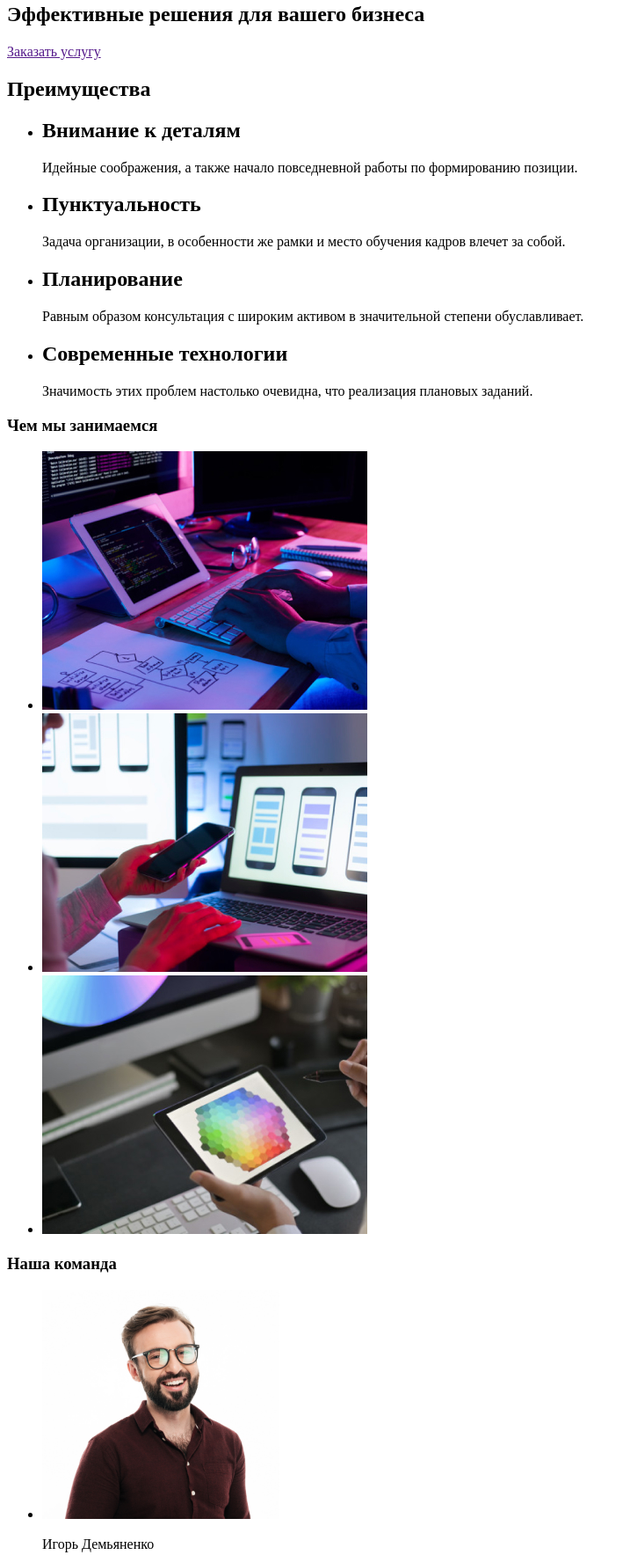
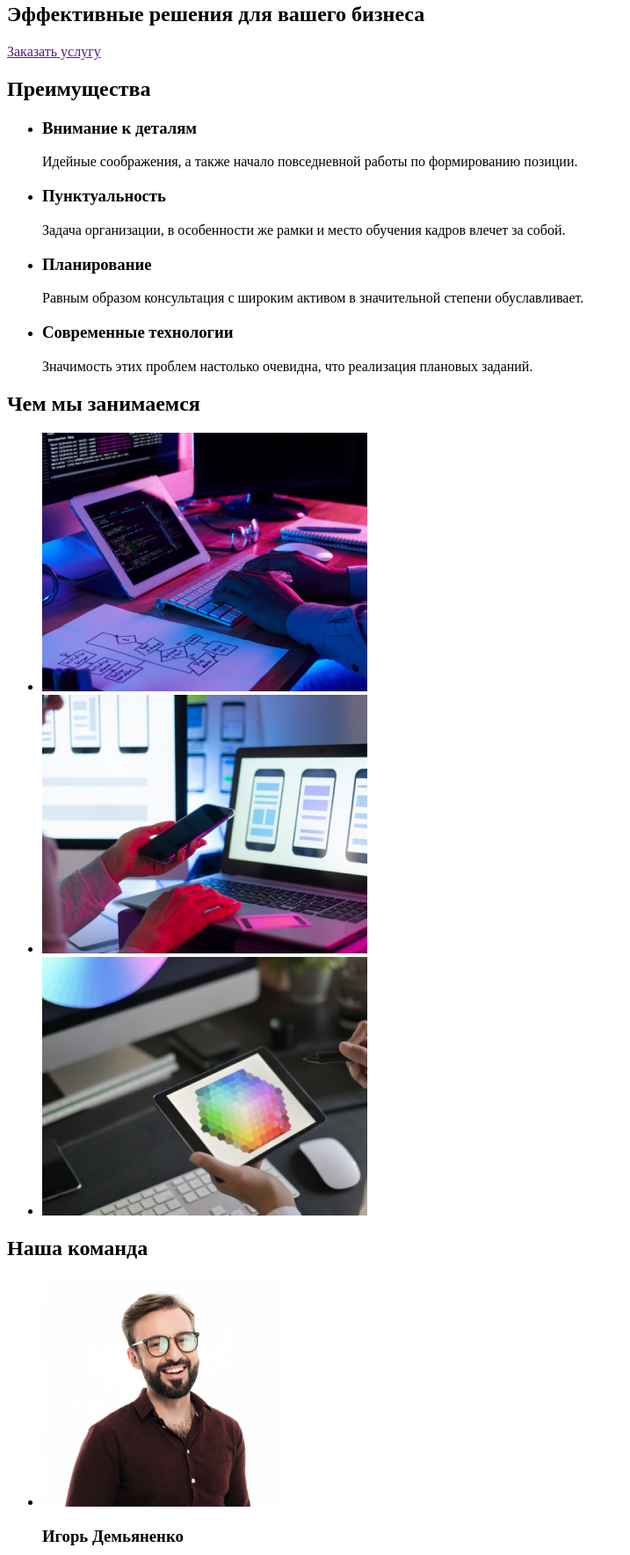
Before and after one commit to Troj94/Homework-01, a plain HTML site: page index.html in a window 1280 px wide. Shown: the part 173-1941 px from the top of the page at 88% size, without its empty margins (0-717 px from the left). Drawn offline with Linux system fonts and the light colour scheme.

Commit message:
Изменена иерархия заголовков

```diff
--- a/index.html
+++ b/index.html
@@ -43,35 +43,35 @@
         <!--Нужно спрятать-->
         <ul>
           <li>
-            <h2>Внимание к деталям</h2>
+            <h3>Внимание к деталям</h3>
             <p>
               Идейные соображения, а также начало повседневной работы по
               формированию позиции.
             </p>
           </li>
           <li>
-            <h2>Пунктуальность</h2>
+            <h3>Пунктуальность</h3>
             <p>
               Задача организации, в особенности же рамки и место обучения кадров
               влечет за собой.
             </p>
           </li>
           <li>
-            <h2>Планирование</h2>
+            <h3>Планирование</h3>
             <p>
               Равным образом консультация с широким активом в значительной
               степени обуславливает.
             </p>
           </li>
           <li>
-            <h2>Современные технологии</h2>
+            <h3>Современные технологии</h3>
             <p>
               Значимость этих проблем настолько очевидна, что реализация
               плановых заданий.
             </p>
           </li>
         </ul>
-        <h3>Чем мы занимаемся</h3>
+        <h2>Чем мы занимаемся</h2>
         <ul>
           <li><img src="img/box1.jpg" alt="Пример-1" width="370" /></li>
           <li><img src="img/box2.jpg" alt="Пример-2" width="370" /></li>
@@ -81,26 +81,26 @@
 
       <!--Наша команда-->
       <section>
-        <h3>Наша команда</h3>
+        <h2>Наша команда</h2>
         <ul>
           <li>
             <img src="img/ihor.jpg" alt="Игорь Демьяненко" width="270" />
-            <p>Игорь Демьяненко</p>
+            <h3>Игорь Демьяненко</h3>
             <p>Product Designer</p>
           </li>
           <li>
             <img src="img/olga.jpg" alt="Ольга Репина" width="270" />
-            <p>Ольга Репина</p>
+            <h3>Ольга Репина</h3>
             <p>Frontend Developer</p>
           </li>
           <li>
             <img src="img/nikolai.jpg" alt="Николай Тарасов" width="270" />
-            <p>Николай Тарасов</p>
+            <h3>Николай Тарасов</h3>
             <p>Marketing</p>
           </li>
           <li>
             <img src="img/mihail.jpg" alt="Михаил Ермаков" width="270" />
-            <p>Михаил Ермаков</p>
+            <h3>Михаил Ермаков</h3>
             <p>UI Designer</p>
           </li>
         </ul>
```
